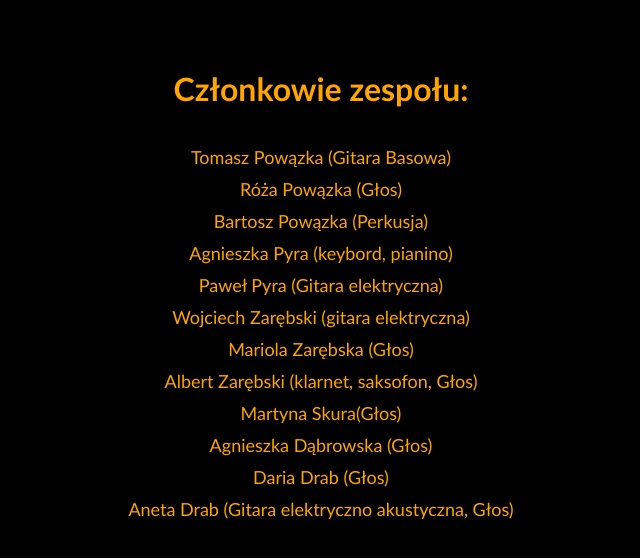
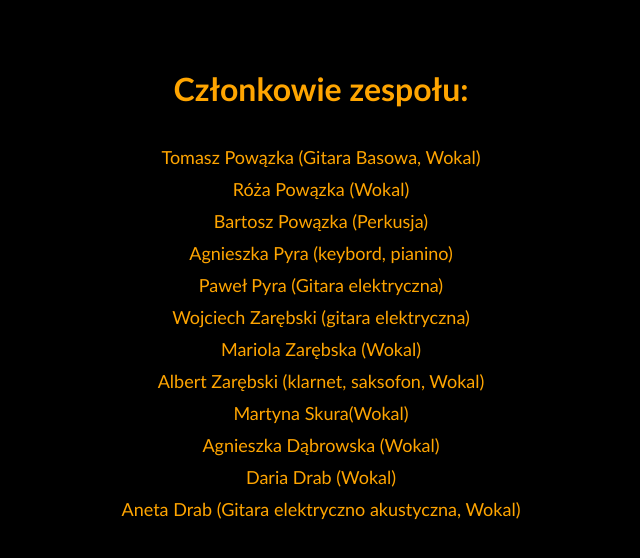
Before and after one commit to LosAlbertosSs/neighboursbandsite, a plain HTML site: page about.html in a window 1280 px wide. Shown: the part 650-1208 px from the top of the page, without its empty margins (319-959 px from the left). Drawn offline with Linux system fonts and the light colour scheme.

Commit message:
Update about.html

```diff
--- a/about.html
+++ b/about.html
@@ -40,18 +40,18 @@
             <center><h1>Członkowie zespołu:</h1></center><br /><br />
             <n2tab>
                 <ul>
-                    <li>Tomasz Powązka (Gitara Basowa)</li>
-                    <li>Róża Powązka (Głos)</li>
+                    <li>Tomasz Powązka (Gitara Basowa, Wokal)</li>
+                    <li>Róża Powązka (Wokal)</li>
                     <li>Bartosz Powązka (Perkusja)</li>
                     <li>Agnieszka Pyra (keybord, pianino)</li>
                     <li>Paweł Pyra (Gitara elektryczna)</li>
                     <li>Wojciech Zarębski (gitara elektryczna)</li>
-                    <li>Mariola Zarębska (Głos)</li>
-                    <li>Albert Zarębski (klarnet, saksofon, Głos)</li>
-                    <li>Martyna Skura(Głos)</li>
-                    <li>Agnieszka Dąbrowska (Głos)</li>
-                    <li>Daria Drab (Głos)</li>
-                    <li>Aneta Drab (Gitara elektryczno akustyczna, Głos)</li>
+                    <li>Mariola Zarębska (Wokal)</li>
+                    <li>Albert Zarębski (klarnet, saksofon, Wokal)</li>
+                    <li>Martyna Skura(Wokal)</li>
+                    <li>Agnieszka Dąbrowska (Wokal)</li>
+                    <li>Daria Drab (Wokal)</li>
+                    <li>Aneta Drab (Gitara elektryczno akustyczna, Wokal)</li>
                 </ul>
             </n2tab>
             <br /><br /><br /><br /><br />
```
